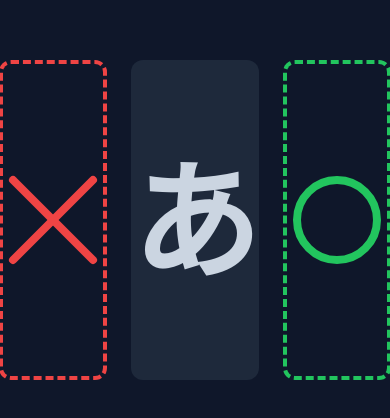
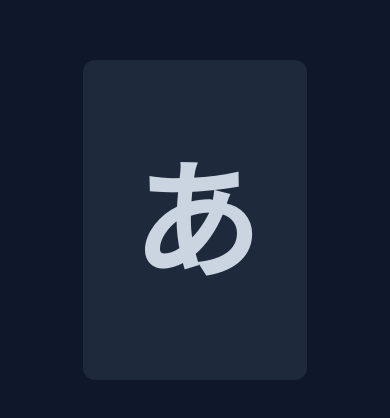
Before and after one commit to oncet/hiragana-flashcards, a React app: page / in a window 390 px wide. Shown: the part 202-620 px from the top of the page. Built offline with nearby package versions, Linux system fonts and the light colour scheme; the HTML template or start-up script is replaced by a standard one.

Commit message:
Add className prop to RightDropzone and WrongDropzone components

```diff
--- a/src/App.tsx
+++ b/src/App.tsx
@@ -33,6 +33,7 @@ const App = () => {
   return (
     <div className="flex min-h-svh items-center justify-center gap-6">
       <WrongDropzone
+        className="hidden md:flex"
         onClick={() => {
           setRejectedSyllables([...rejectedSyllables, currentPosition]);
         }}
@@ -66,6 +67,7 @@ const App = () => {
         {isRomaji ? currentSyllable.romaji : currentSyllable.kana}
       </Card>
       <RightDropzone
+        className="hidden md:flex"
         onClick={() => {
           setApprovedSyllables([...approvedSyllables, currentPosition]);
         }}
--- a/src/components/Card.tsx
+++ b/src/components/Card.tsx
@@ -8,7 +8,7 @@ type CardProps = {
 export const Card = ({ children, className, ...props }: CardProps) => (
   <button
     className={twMerge(
-      "flex h-80 w-56 items-center justify-center rounded-xl text-9xl dark:bg-slate-800 dark:text-slate-300",
+      "flex h-80 w-56 flex-shrink-0 items-center justify-center rounded-xl text-9xl dark:bg-slate-800 dark:text-slate-300",
       className,
     )}
     {...props}
--- a/src/components/RightDropzone.tsx
+++ b/src/components/RightDropzone.tsx
@@ -1,13 +1,18 @@
+import { twMerge } from "tailwind-merge";
 import { Card } from "./Card";
 
 type RightDropzoneProps = {
+  className?: string;
   onClick: () => void;
 };
 
-const RightDropzone = ({ onClick }: RightDropzoneProps) => {
+const RightDropzone = ({ className, onClick }: RightDropzoneProps) => {
   return (
     <Card
-      className="border-4 border-dashed dark:border-green-500 dark:bg-slate-900 dark:text-slate-400"
+      className={twMerge(
+        "border-4 border-dashed dark:border-green-500 dark:bg-slate-900 dark:text-slate-400",
+        className,
+      )}
       onClick={onClick}
     >
       <svg
--- a/src/components/WrongDropzone.tsx
+++ b/src/components/WrongDropzone.tsx
@@ -1,13 +1,18 @@
+import { twMerge } from "tailwind-merge";
 import { Card } from "./Card";
 
 type WrongDropzoneProps = {
+  className?: string;
   onClick: () => void;
 };
 
-const WrongDropzone = ({ onClick }: WrongDropzoneProps) => {
+const WrongDropzone = ({ className, onClick }: WrongDropzoneProps) => {
   return (
     <Card
-      className="border-4 border-dashed dark:border-red-500 dark:bg-slate-900 dark:text-slate-400"
+      className={twMerge(
+        "border-4 border-dashed dark:border-red-500 dark:bg-slate-900 dark:text-slate-400",
+        className,
+      )}
       onClick={onClick}
     >
       <svg
```
